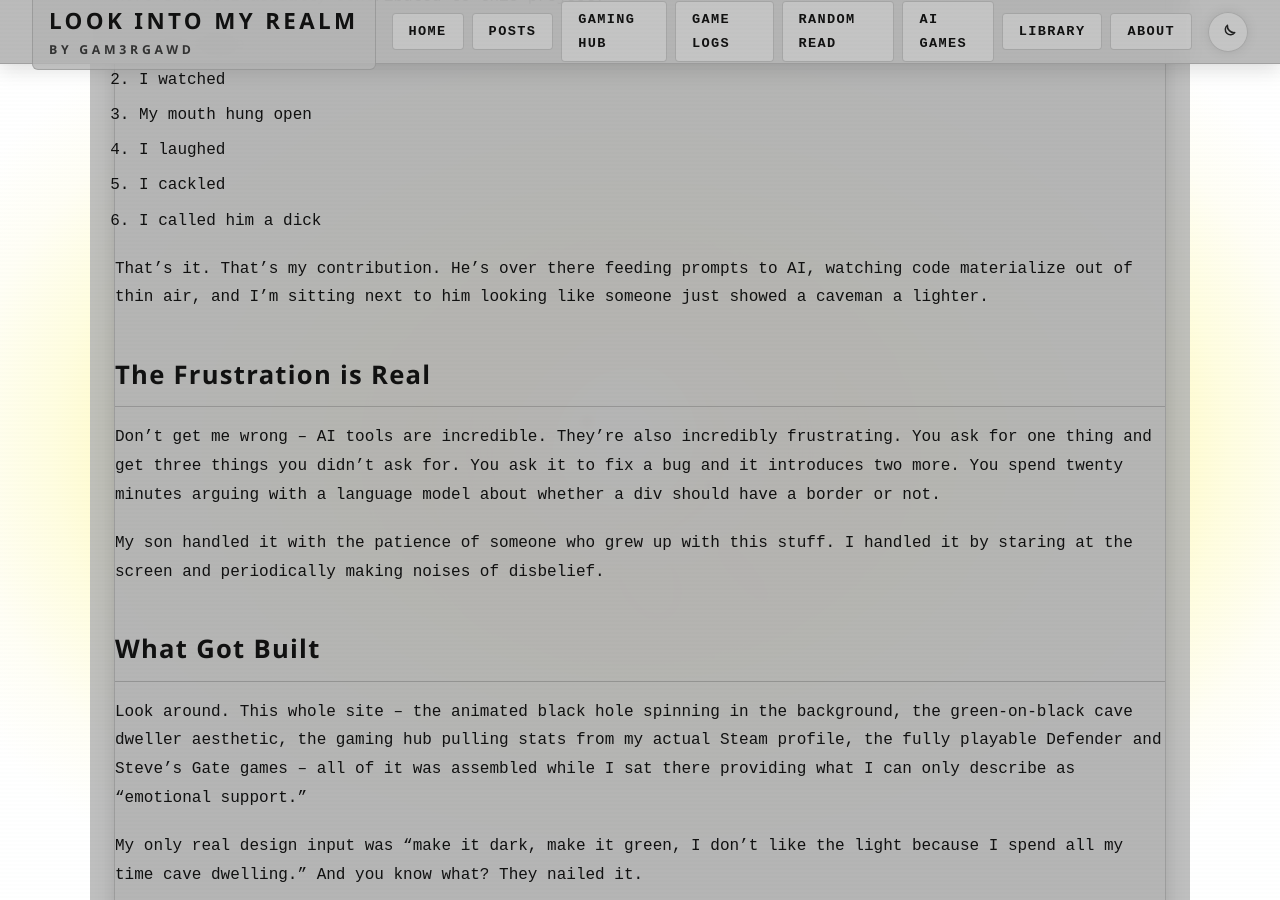
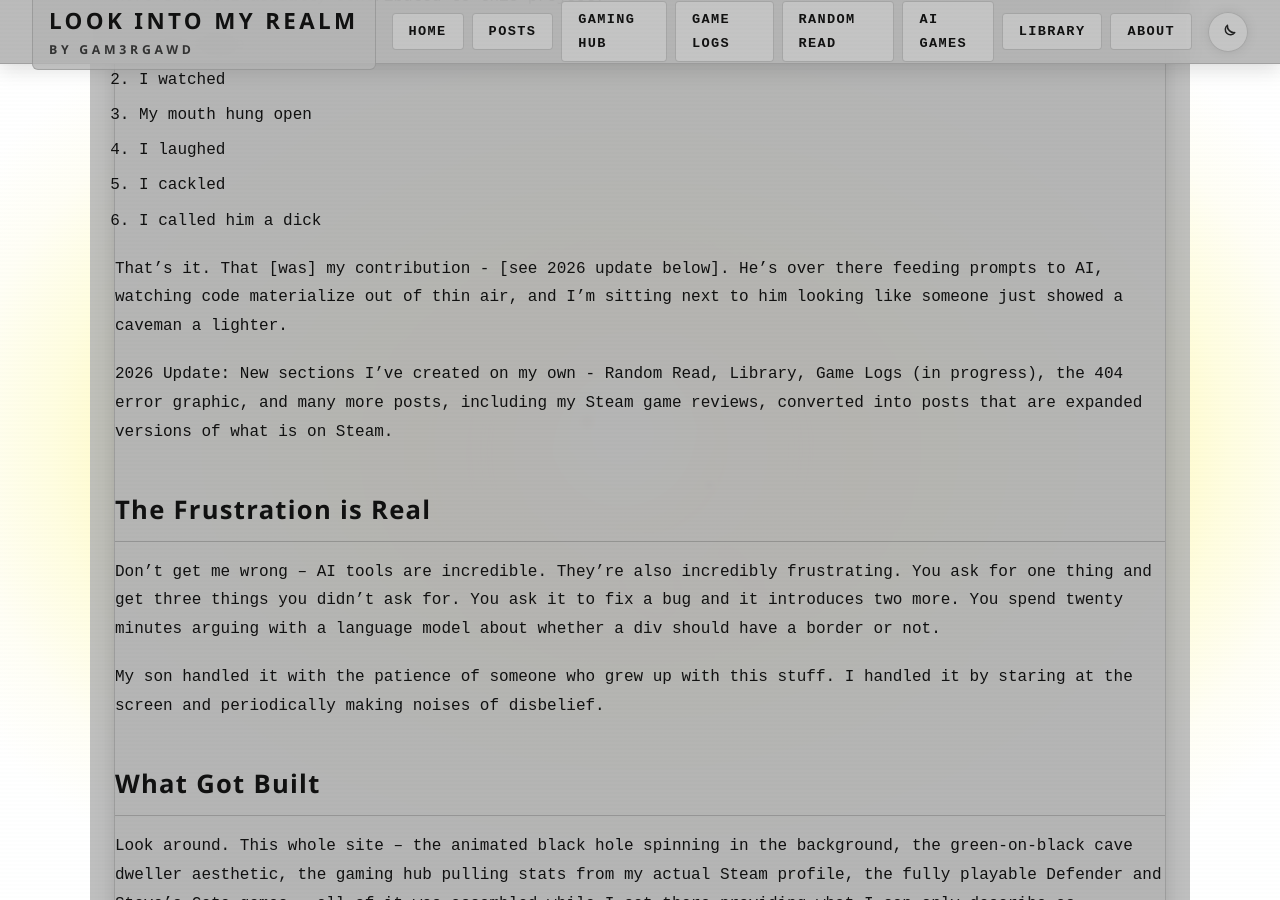
Before and after one commit to vitalnexus/blog, a Jekyll site: the page built from _posts/2026-02-20-building-this-site-with-my-son.md, in a window 1280 px wide and 900 px high, scrolled down 1059 px. Built offline with Jekyll 4.4.1, drawn with Linux system fonts in a browser that asks for light colours.

Commit message:
fix: update contribution description and add 2026 update details

```diff
--- a/_posts/2026-02-20-building-this-site-with-my-son.md
+++ b/_posts/2026-02-20-building-this-site-with-my-son.md
@@ -31,7 +31,9 @@ Here's what I actually contributed to this project:
 5. I cackled
 6. I called him a dick
 
-That's it. That's my contribution. He's over there feeding prompts to AI, watching code materialize out of thin air, and I'm sitting next to him looking like someone just showed a caveman a lighter.
+That's it. That [was] my contribution - [see 2026 update below]. He's over there feeding prompts to AI, watching code materialize out of thin air, and I'm sitting next to him looking like someone just showed a caveman a lighter.
+
+2026 Update: New sections I've created on my own - Random Read, Library, Game Logs (in progress), the 404 error graphic, and many more posts, including my Steam game reviews, converted into posts that are expanded versions of what is on Steam.
 
 ## The Frustration is Real
 
```
